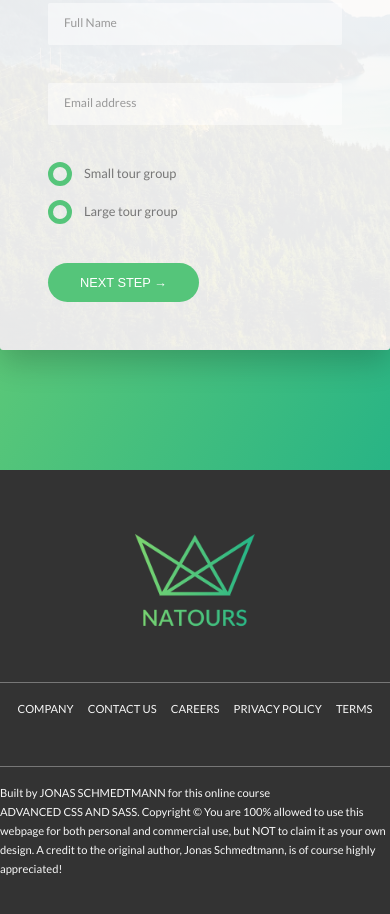
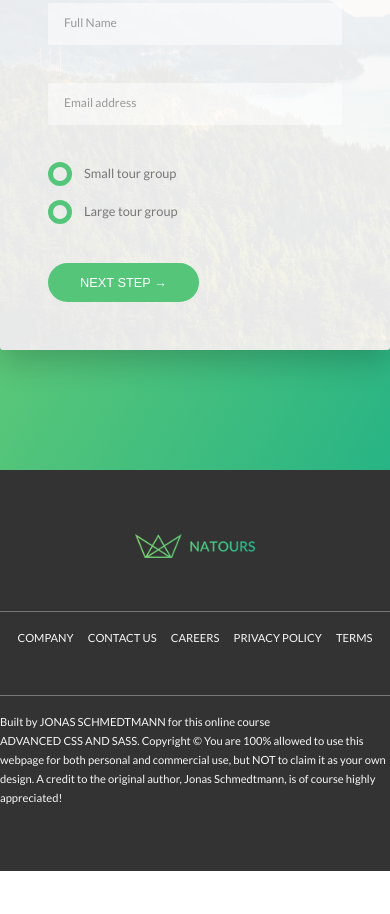
Before and after one commit to Lguerra1/natours, a website: page index.html in a window 390 px wide. Shown: the part 6115-7029 px from the top of the page. After the commit the page ends 6986 px from the top, so only its background shows below. Drawn offline with Linux system fonts and the light colour scheme.

Commit message:
using srcset and picture element for responsive imaging

```diff
--- a/index.html
+++ b/index.html
@@ -330,7 +330,15 @@
     </main>
     <footer class="footer">
         <div class="footer__logo_box">
-            <img src="img/logo-green-2x.png" alt="Full logo" class="footer__logo">
+            <picture class="footer__logo">
+
+                <!-- This is known as art direction (responsive images) -->
+                <source srcset="img/logo-green-small-1x.png 1x, img/logo-green-small-2x.png 2x"
+                    media="(max-width: 37.5em)">
+                <img srcset="img/logo-green-1x.png 1x, img/logo-green-2x.png 2x" alt="Full logo" class="footer__logo">
+            </picture>
+
+
         </div>
         <div class="row">
             <div class="col-1-of-2">
```
